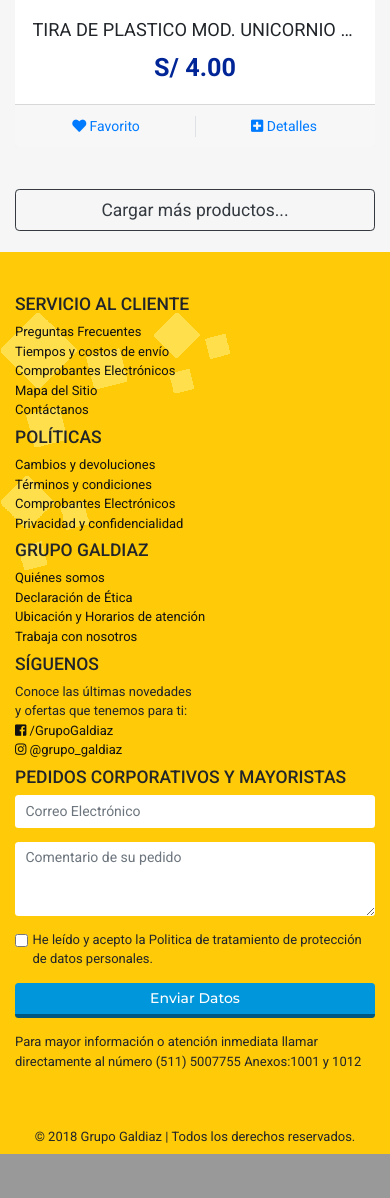
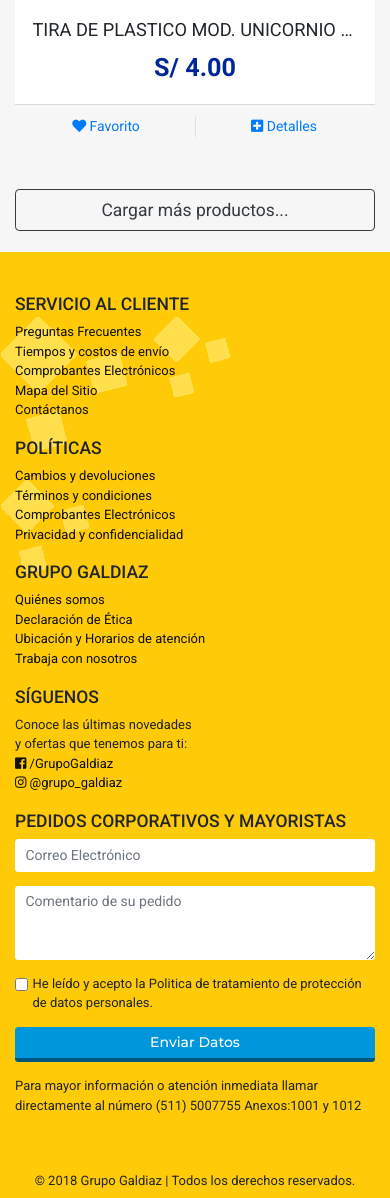
Before and after one commit to duttyapps/galdiaz, a PHP site: page / in a window 390 px wide. Shown: the part 1943-3141 px from the top of the page. Before the commit the page ends 3097 px from the top, so only its background shows below. Run offline with PHP 8.4, Linux system fonts and the light colour scheme; some libraries are stand-ins or nearby versions.

Commit message:
working on mobile devices

```diff
--- a/css/mobile.css
+++ b/css/mobile.css
@@ -54,6 +54,6 @@
     }
 
     footer ul {
-        margin-bottom: 2%;
+        margin-bottom: 1.3rem;
     }
 }
```
